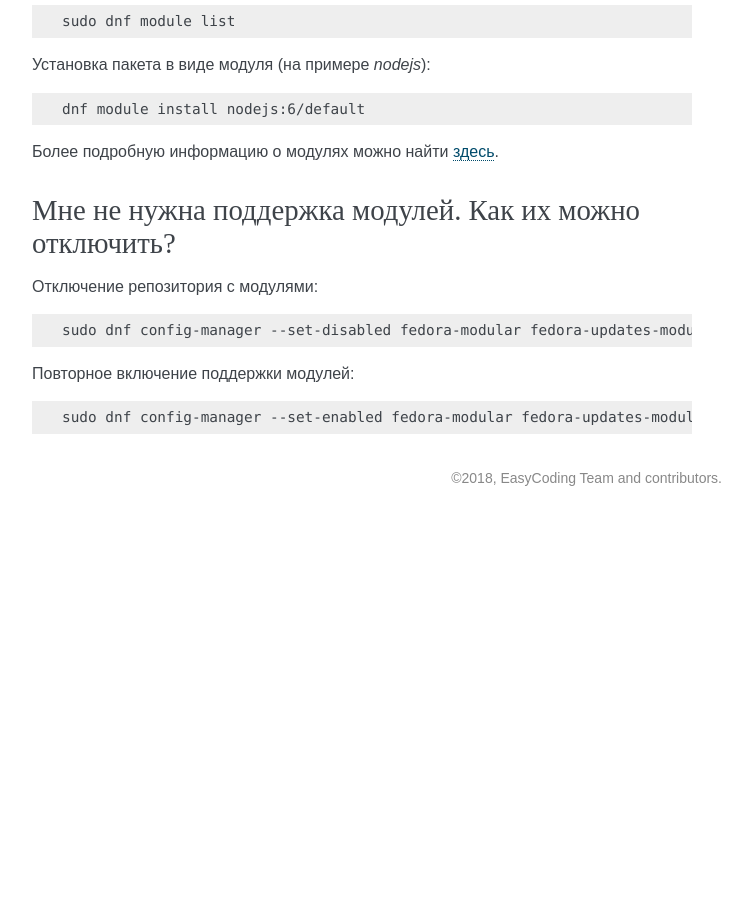
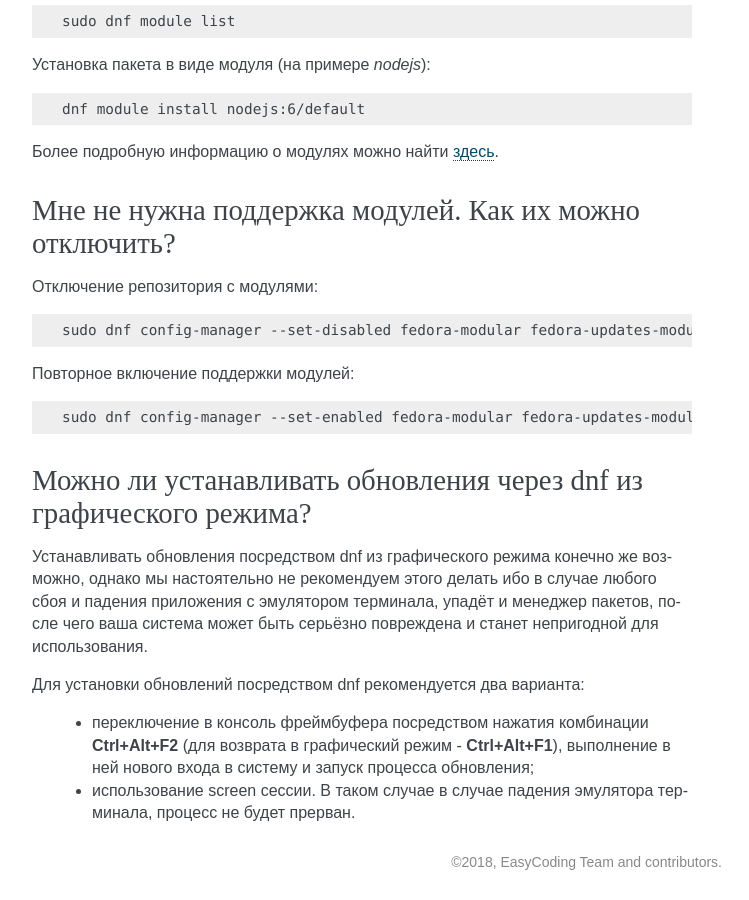
Before and after one commit to RussianFedora/FAQ, a Sphinx documentation site: the page built from source/package-manager.rst, in a window 1280 px wide and 900 px high, scrolled down 8970 px. Shown: the whole window, without its empty margins (388-1137 px from the left). Built offline with Sphinx 7.4.7, drawn with Linux system fonts in a browser that asks for light colours; before the commit the page ends 9486 px from its top, so only the background shows below that.

Commit message:
Added question about dnf updates from GUI mode.

```diff
--- a/source/package-manager.rst
+++ b/source/package-manager.rst
@@ -568,3 +568,16 @@ Java 11:
 .. code-block:: bash
 
     sudo dnf config-manager --set-enabled fedora-modular fedora-updates-modular
+
+.. index:: dnf, updates, gui
+.. _dnf-gui-updates:
+
+Можно ли устанавливать обновления через dnf из графического режима?
+======================================================================
+
+Устанавливать обновления посредством dnf из графического режима конечно же возможно, однако мы настоятельно не рекомендуем этого делать ибо в случае любого сбоя и падения приложения с эмулятором терминала, упадёт и менеджер пакетов, после чего ваша система может быть серьёзно повреждена и станет непригодной для использования.
+
+Для установки обновлений посредством dnf рекомендуется два варианта:
+
+ * переключение в консоль фреймбуфера посредством нажатия комбинации **Ctrl+Alt+F2** (для возврата в графический режим - **Ctrl+Alt+F1**), выполнение в ней нового входа в систему и запуск процесса обновления;
+ * использование screen сессии. В таком случае в случае падения эмулятора терминала, процесс не будет прерван.
```
